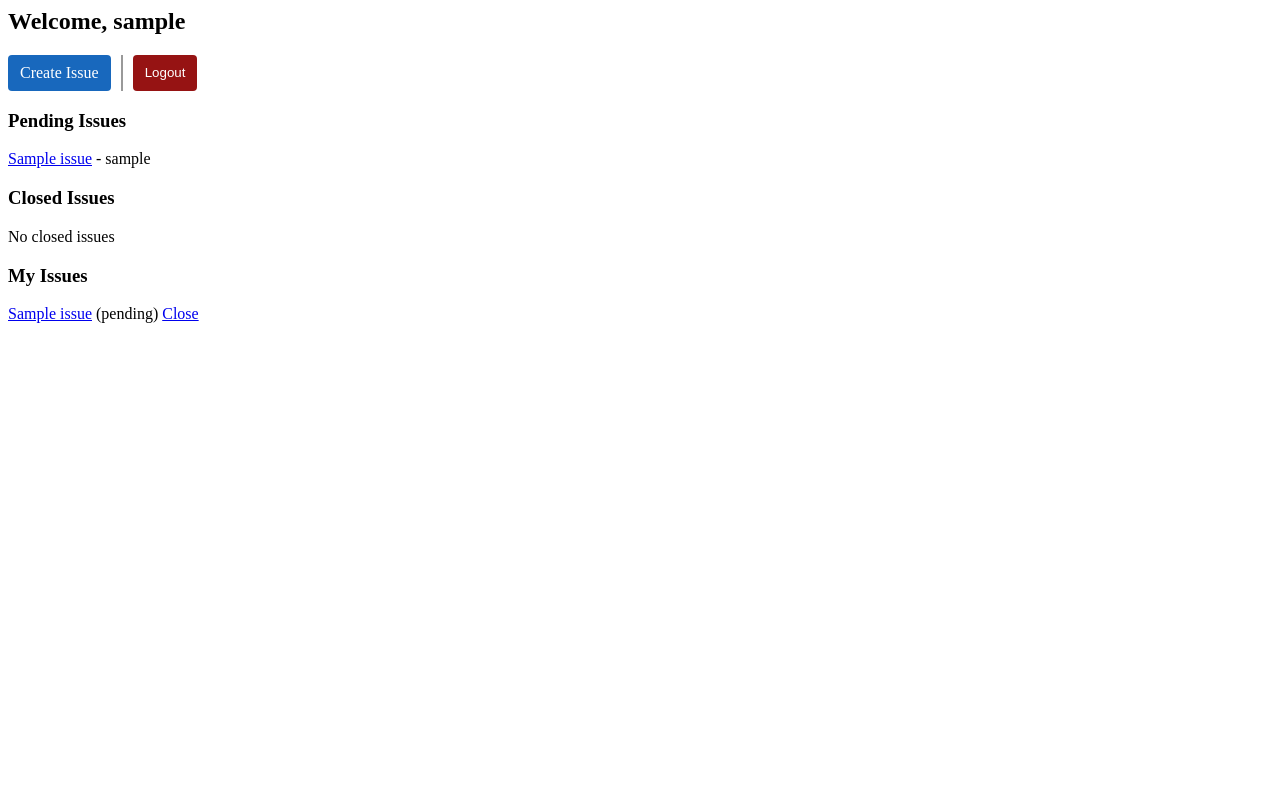
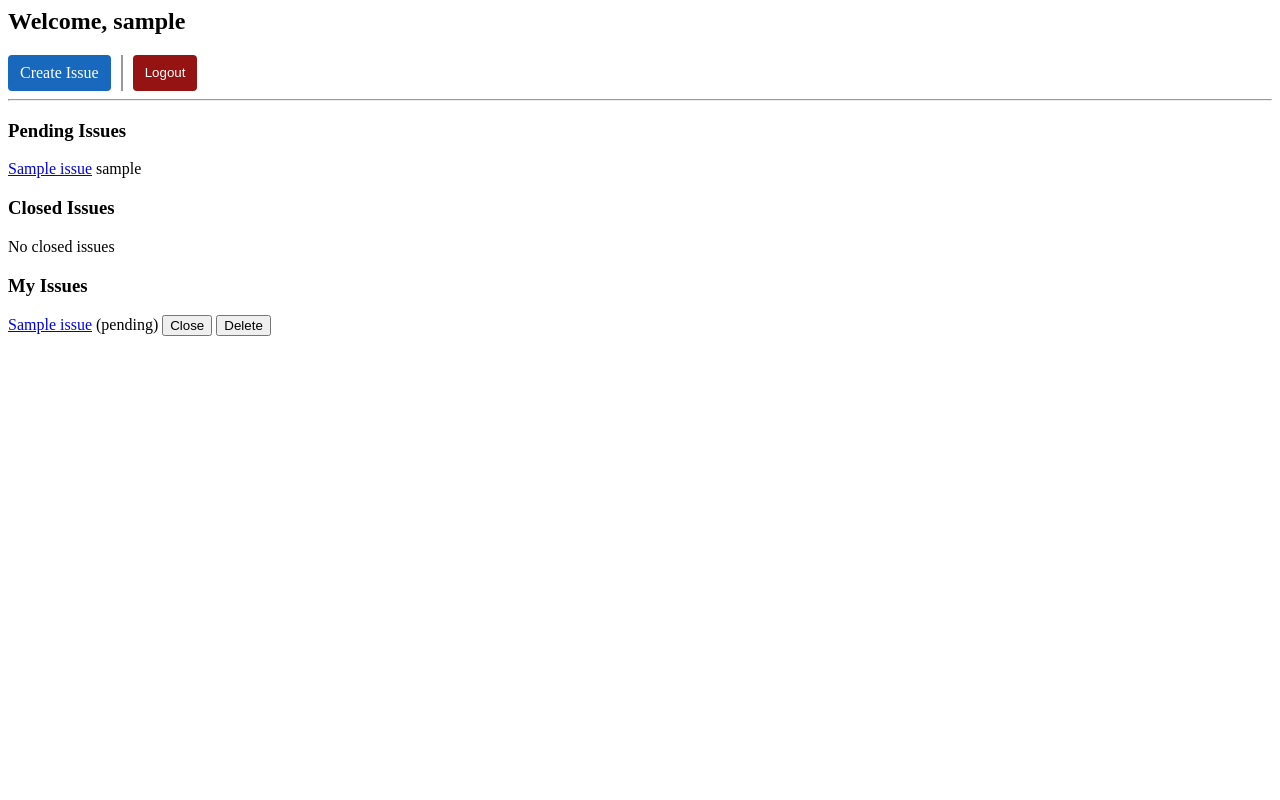
Before and after one commit to mikalaytsepl/discussion-forum-webapp, a Django app: page / in a window 1280 px wide. Run offline with Django 5.2, Linux system fonts and the light colour scheme; a user stored in the database is signed in; tables that the repository leaves empty hold one stand-in row (values such as "Sample post").

Commit message:
fixed security issue with dashboard button. added issue deletion, empty check on issue opening.

```diff
--- a/forum_proj/forum_app/templates/forum_app/create_issue.html
+++ b/forum_proj/forum_app/templates/forum_app/create_issue.html
@@ -1,7 +1,8 @@
 {% load static %}
 <link rel="stylesheet" type="text/css" href="{% static 'forum_app/styles.css' %}">
 
-<form method="post">{% csrf_token %}
+<form method="post">
+  {% csrf_token %}
   <label>Title: </label><input type="text" name="title"><br><br>
   <label>Description: </label><textarea name="description"></textarea><br><br>
   <button type="submit" class="btn-logout">Create</button>
--- a/forum_proj/forum_app/templates/forum_app/dashboard.html
+++ b/forum_proj/forum_app/templates/forum_app/dashboard.html
@@ -1,67 +1,84 @@
 {% load static %}
+
 <header>
     <link rel="stylesheet" type="text/css" href="{% static 'forum_app/styles.css' %}">
 
     <h2>Welcome, {{ request.user.username }}</h2>
 
     <div class="header-buttons">
-        <!-- Create Issue button -->
+         <!-- this one doesn't have to be button with form,
+          since it just redirects to issue creating page -->
         <a href="{% url 'create_issue' %}" class="btn-create">Create Issue</a>
 
-        <!-- Vertical separator -->
+
         <div class="line-vertical"></div>
 
-        <!-- Logout button -->
-        <form method="post" action="{% url 'logout' %}">
+        <form method="post" action="{% url 'logout' %}" style="display:inline;">
             {% csrf_token %}
             <button type="submit" class="btn-logout">Logout</button>
         </form>
     </div>
 </header>
 
+<hr>
 
 
 <h3>Pending Issues</h3>
 {% for issue in pending %}
-  <a href="{% url 'issue_detail' issue.id %}">{{ issue.title }}</a>
-  -
+  <a href="{% url 'issue_detail' issue.id %}" class="issue-link">{{ issue.title }}</a>
+
   {% if issue.owner %}
     {{ issue.owner.username }}
   {% else %}
-    Publisher deleted
+    <span class="muted">Publisher deleted</span>
   {% endif %}
   <br>
 {% empty %}
-  No pending issues
+  <p class="muted">No pending issues</p>
 {% endfor %}
+
 
 <h3>Closed Issues</h3>
 {% for issue in closed %}
-  <a href="{% url 'issue_detail' issue.id %}">{{ issue.title }}</a>
-  -
+  <a href="{% url 'issue_detail' issue.id %}" class="issue-link">{{ issue.title }}</a>
+
   {% if issue.owner %}
     {{ issue.owner.username }}
   {% else %}
-    Publisher deleted
+    <span class="muted">Publisher deleted</span>
   {% endif %}
   <br>
 {% empty %}
-  No closed issues
+  <p class="muted">No closed issues</p>
 {% endfor %}
+
 
 <h3>My Issues</h3>
 {% for issue in my_issues %}
-  <a href="{% url 'issue_detail' issue.id %}">{{ issue.title }}</a>
+  <a href="{% url 'issue_detail' issue.id %}" class="issue-link">{{ issue.title }}</a>
   ({{ issue.status }})
 
-  {% if issue.status == 'pending' %}
-    {% if issue.owner == request.user %}
-      <a href="{% url 'close_issue' issue.id %}">Close</a>
-    {% else %}
-      <span style="color: gray;">Only the creator can close this issue</span>
-    {% endif %}
+  <!-- Close Issue (only for owner and if pending) -->
+  <!-- those use POST and alter database, that's why they are forms -->
+  {% if issue.status == 'pending' and issue.owner == request.user %}
+    <form method="post" action="{% url 'close_issue' issue.id %}" style="display:inline;">
+      {% csrf_token %}
+      <button type="submit" class="btn-small btn-close">Close</button>
+    </form>
+  {% elif issue.status == 'pending' %}
+    <span class="muted">Only the creator can close this issue</span>
   {% endif %}
+
+  {% if issue.owner == request.user %}
+    <form method="post" action="{% url 'delete_issue' issue.id %}" style="display:inline;">
+      {% csrf_token %}
+      <button type="submit" class="btn-small btn-delete">Delete</button>
+    </form>
+  {% else %}
+    <span class="muted">Only the creator can delete this issue</span>
+  {% endif %}
+
   <br>
 {% empty %}
-  You have no issues
+  <p class="muted">You have no issues</p>
 {% endfor %}
--- a/forum_proj/forum_app/urls.py
+++ b/forum_proj/forum_app/urls.py
@@ -7,4 +7,5 @@ urlpatterns = [
     path('create/', views.create_issue, name='create_issue'),
     path('issue/<int:pk>/', views.issue_detail, name='issue_detail'),
     path('issue/<int:pk>/close/', views.close_issue, name='close_issue'),
+    path('issue/<int:pk>/delete/', views.delete_issue, name='delete_issue'),
 ]
--- a/forum_proj/forum_app/views.py
+++ b/forum_proj/forum_app/views.py
@@ -2,7 +2,7 @@ from django.shortcuts import render, redirect, get_object_or_404
 from django.contrib.auth.decorators import login_required
 from django.contrib import messages
 from .models import Issue, Comment
-from django.http import HttpResponseForbidden
+from django.http import HttpResponseForbidden, HttpResponseBadRequest
 from django.contrib.auth.forms import UserCreationForm, AuthenticationForm
 from django.contrib.auth import login as auth_login
 from django.contrib.auth.views import LoginView
@@ -24,9 +24,24 @@ def create_issue(request):
     if request.method == 'POST':
         title = request.POST['title']
         description = request.POST['description']
-        Issue.objects.create(title=title, description=description, owner=request.user)
+        if not title or not description:
+            return HttpResponseBadRequest("Can't open issue with empty fields.")
+        else:
+            Issue.objects.create(title=title, description=description, owner=request.user)
+            return redirect('dashboard')
+    return render(request, 'forum_app/create_issue.html')
+
+@login_required
+def delete_issue(request, pk):
+    issue = get_object_or_404(Issue, pk=pk)
+
+    if request.user != issue.owner:
+        return HttpResponseForbidden("Only the authorised issue owner can delete it")
+
+    if request.method == 'POST':
+        issue.delete()
+        messages.success(request, "Issue deleted successfully.")
         return redirect('dashboard')
-    return render(request, 'forum_app/create_issue.html')
 
 @login_required
 def issue_detail(request, pk):
```
